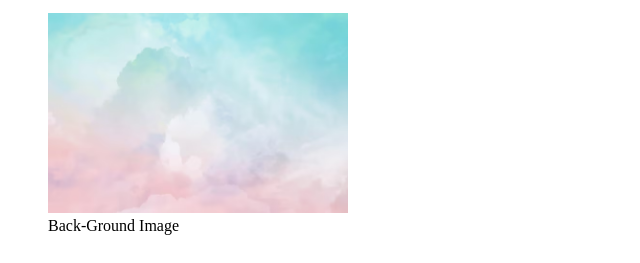
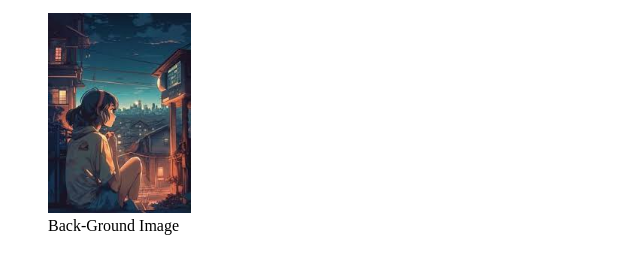
Before and after one commit to DivyeshDankhara/HTML_CSS, a plain HTML site: page HTML/le8.html in a window 1280 px wide. Shown: the part 292-555 px from the top of the page, without its empty margins (0-640 px from the left). Drawn offline with Linux system fonts and the light colour scheme; files whose address does not match are found by name.

Commit message:
29-04-2024

```diff
--- a/HTML/le8.html
+++ b/HTML/le8.html
@@ -23,7 +23,7 @@
     <br>
 
     <figure>
-        <img src="D:\Front End\Image\image1.avif" alt="" height="200px">
+        <img src="./Image/download.jpeg" alt="" height="200px">
         <figcaption>Back-Ground Image</figcaption>
     </figure>
 
```
Also changed, not shown: HTML/le2.html (+1 -1 lines).
